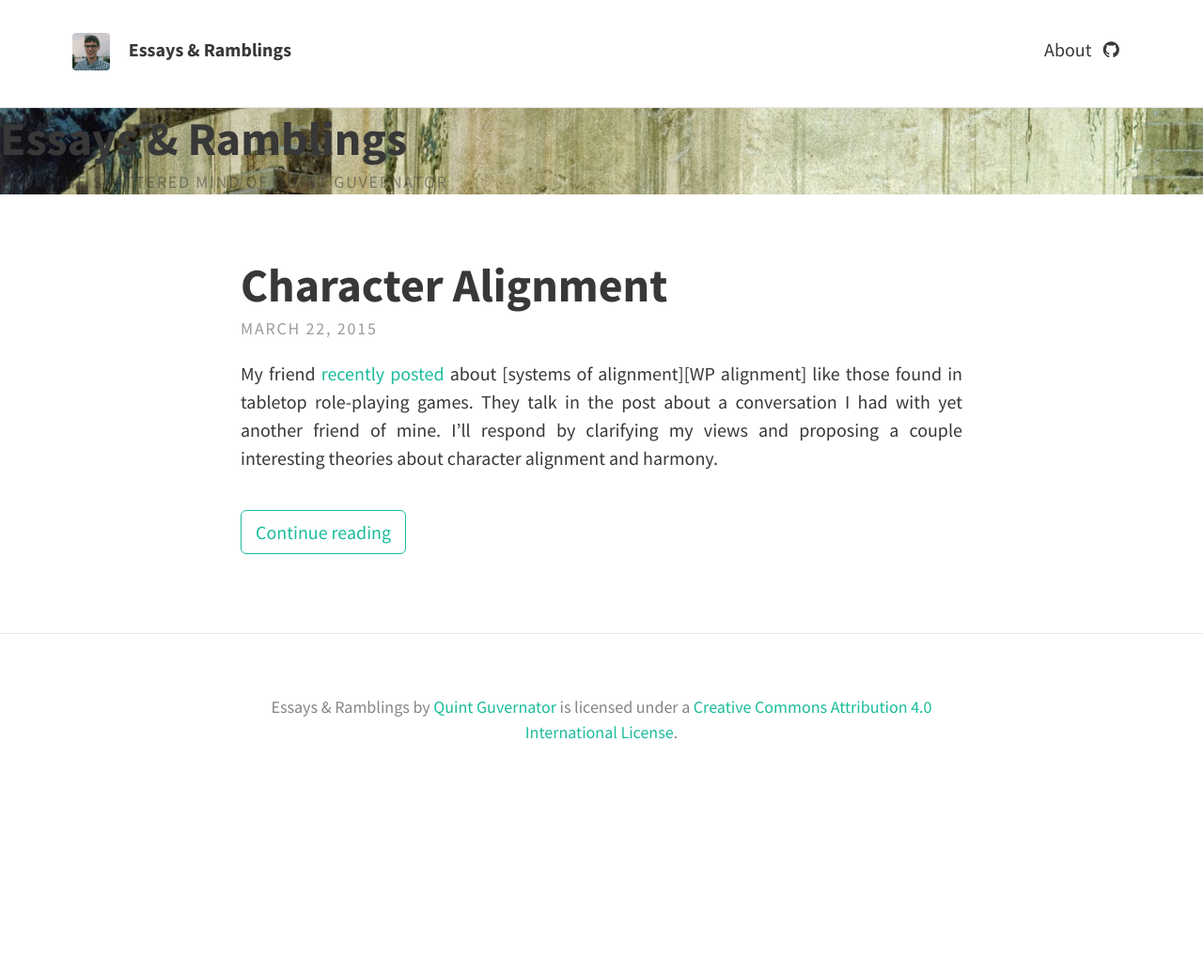
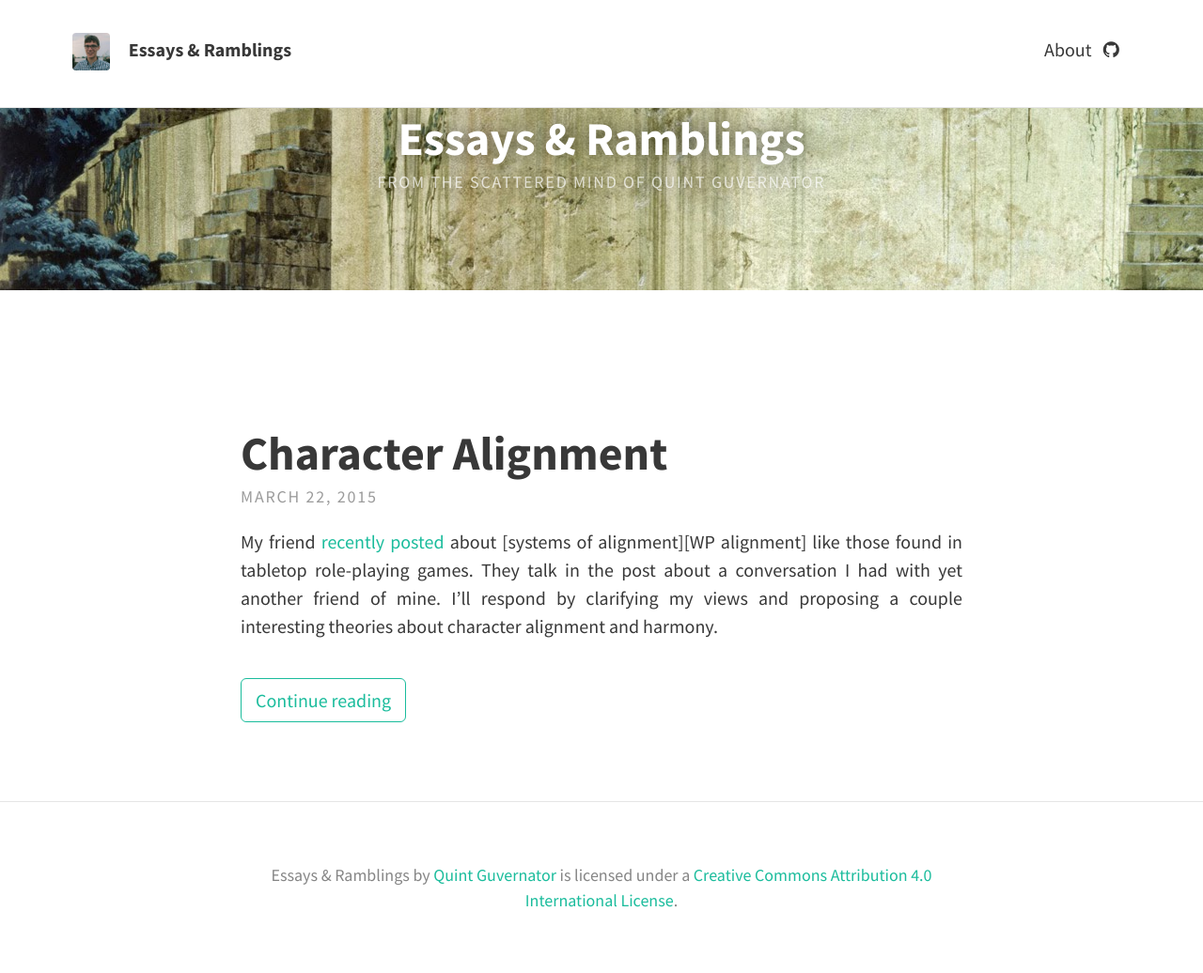
Before and after one commit to qguv/essays, a Jekyll site: the page built from index.html, in a window 1280 px wide. Shown: the whole page at 94% size. Built offline with Jekyll 4.4.1, drawn with Linux system fonts in a browser that asks for light colours; nearby versions of some CDN libraries; the list of posts is cut into pages by our own code; before the commit the page ends 900 px from its top, so only the background shows below that.

Commit message:
apply post formatting settings to index visual header

```diff
--- a/_layouts/page.html
+++ b/_layouts/page.html
@@ -2,7 +2,7 @@
 layout: default
 ---
 <article {% if page.feature-img %}class="feature-image"{% endif %}>
-  <header style="background-image: url('{{ site.baseurl }}/{{ page.feature-img }}')">
+  <header class="visual" style="background-image: url('{{ site.baseurl }}/{{ page.feature-img }}')">
     <h1 class="title">{{ page.title }}</h1>
   </header>
   <section class="post-content">{{ content }}</section>
--- a/_layouts/post.html
+++ b/_layouts/post.html
@@ -2,7 +2,7 @@
 layout: default
 ---
 <article {% if page.feature-img %}class="feature-image"{% endif %}>
-  <header style="background-image: url('{{ site.baseurl }}/{{ page.feature-img }}')">
+  <header class="visual" style="background-image: url('{{ site.baseurl }}/{{ page.feature-img }}')">
     <h1 class="title">{{ page.title }}</h1>
     <p class="meta">
     {{ page.date | date: "%B %-d, %Y" }}
--- a/_sass/layouts/_posts.scss
+++ b/_sass/layouts/_posts.scss
@@ -5,8 +5,8 @@ article,
   float: left;
   width: 100%;
 }
-article {
-  header {
+article, div.home {
+  header.visual {
     margin-bottom: 6%;
     text-align: center;
   }
--- a/index.html
+++ b/index.html
@@ -3,9 +3,10 @@ layout: default
 feature-img: "img/ancient.jpg"
 ---
 
-<div class="home{% if page.feature-img %} feature-image{% endif %}>">
+<div class="home">
 
-  <header style="background-image: url('{{ site.baseurl }}/{{ page.feature-img }}')">
+  <div{% if page.feature-img %} class="feature-image"{% endif %}>
+    <header class="visual" style="background-image: url('{{ site.baseurl }}/{{ page.feature-img }}')">
       <h1 class="title">{{ site.theme.title }}</h1>
       {% if site.theme.header_text %}
       <p class="meta">
@@ -13,6 +14,7 @@ feature-img: "img/ancient.jpg"
       </p>
       {% endif %}
     </header>
+  </div>
 
   <div class="posts">
     {% for post in paginator.posts %}
```
Lines whose indentation alone changed are shown as unchanged.
